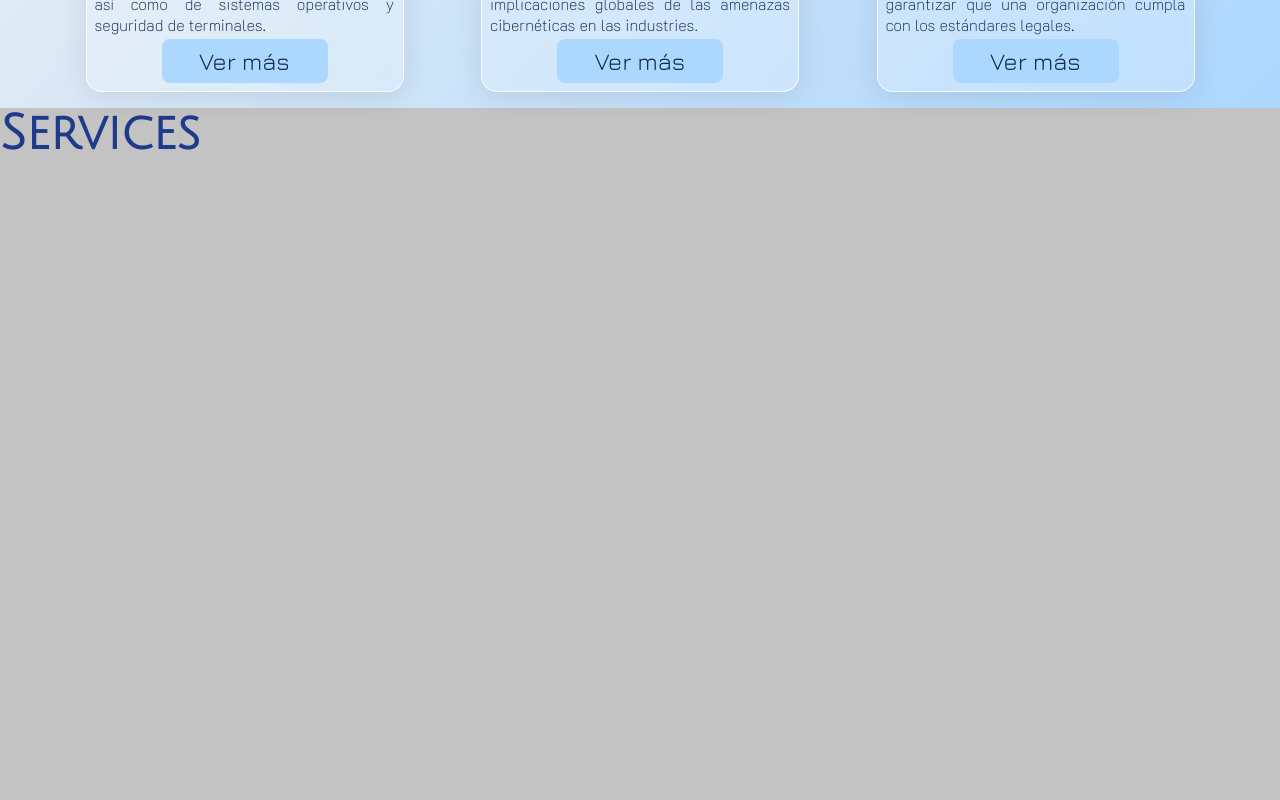
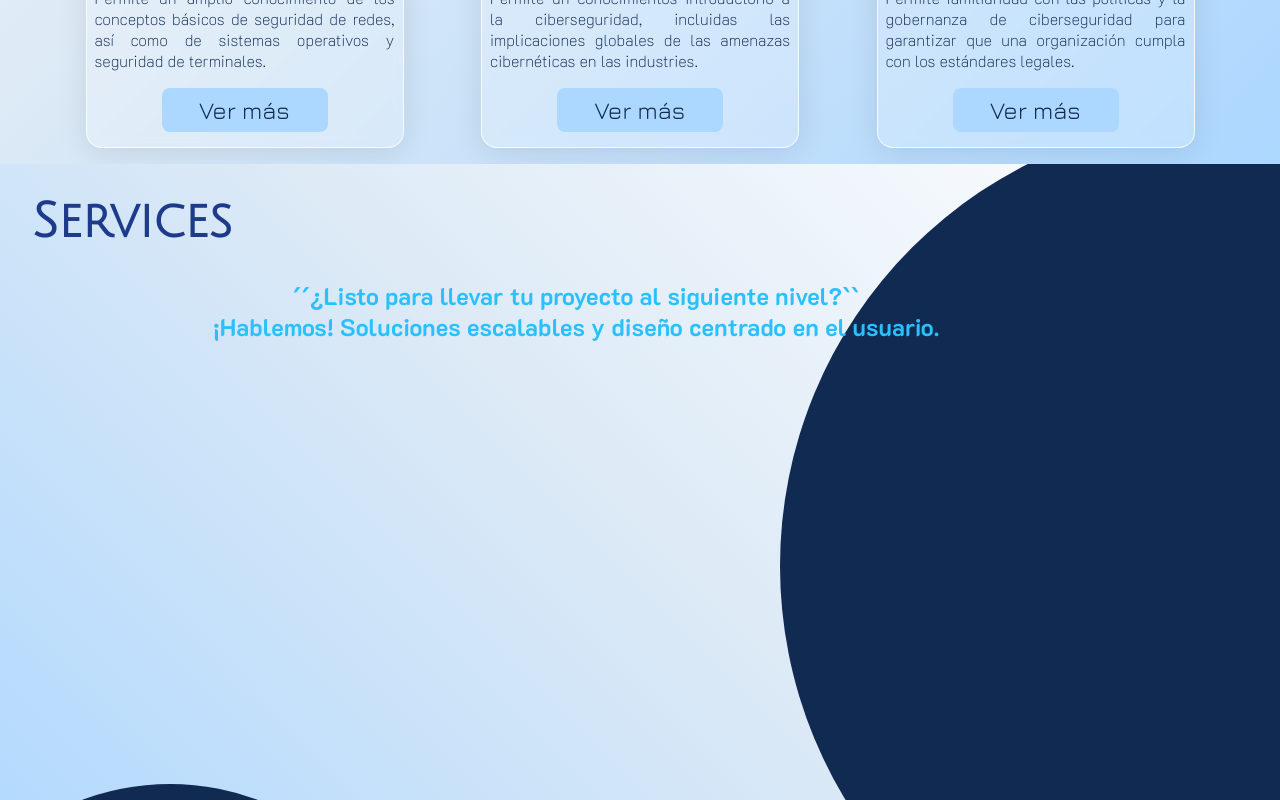
Before and after one commit to RolDev-22/portfolio_, a React (Vite) app: page / in a window 1280 px wide. Shown: the part 2000-2800 px from the top of the page. Built offline with nearby package versions, Linux system fonts and the light colour scheme.

Commit message:
Cambios de responsive en Header, seccion About, Hero y se crea la estructura base de la secci[on Service

```diff
--- a/src/components/layout/header/Header.jsx
+++ b/src/components/layout/header/Header.jsx
@@ -21,27 +21,27 @@ const Header = () => {
       <nav>
         <ul>
           <li className="zoomEffect">
-            <a className="textStyles" href="#" onClick={toggleMenu}>
+            <a href="#" onClick={toggleMenu}>
               Inicio
             </a>
           </li>
           <li className="zoomEffect">
-            <a className="textStyles" href="#" onClick={toggleMenu}>
+            <a href="#" onClick={toggleMenu}>
               Sobre
             </a>
           </li>
           <li className="zoomEffect">
-            <a className="textStyles" href="#" onClick={toggleMenu}>
+            <a href="#" onClick={toggleMenu}>
               Servicios
             </a>
           </li>
           <li className="zoomEffect">
-            <a className="textStyles" href="#" onClick={toggleMenu}>
+            <a href="#" onClick={toggleMenu}>
               Proyectos
             </a>
           </li>
           <li className="zoomEffect">
-            <a className="textStyles" href="#" onClick={toggleMenu}>
+            <a href="#" onClick={toggleMenu}>
               Contacto
             </a>
           </li>
--- a/src/components/layout/header/header.module.css
+++ b/src/components/layout/header/header.module.css
@@ -64,6 +64,9 @@ header nav ul li {
 
 header nav ul li a {
   text-decoration: none;
+  font-family: var(--ff3);
+  color: var(--df);
+  font-size: 1.3rem;
 }
 
 header.Active nav {
--- a/src/components/ui/cardComponent/cardComponent.module.css
+++ b/src/components/ui/cardComponent/cardComponent.module.css
@@ -18,6 +18,10 @@
   text-align: center;
 }
 
+.containerCard > h4 {
+  font-weight: 100;
+}
+
 .containerCard .fig {
   width: 150px;
   height: 150px;
@@ -36,6 +40,7 @@
 @media screen and (min-width: 768px) {
   .containerCard {
     max-width: 220px;
+    min-height: 400px;
     row-gap: 0.5rem;
   }
 
@@ -63,3 +68,14 @@
     background: var(--clr5);
   }
 }
+
+@media screen and (min-width: 1320px) {
+  .containerCard {
+    min-width: 400px;
+    box-sizing: content-box;
+  }
+
+  .containerCard h4 {
+    min-width: 100%;
+  }
+}
--- a/src/features/aboutSection/About.jsx
+++ b/src/features/aboutSection/About.jsx
@@ -10,7 +10,7 @@ export default function About() {
   const { courses } = dataCourse;
 
   return (
-    <section className={`${styles.personalCustumize} sectionStyle`}>
+    <section className={`${styles.custumize} sectionStyle`}>
       <section className={`${styles.top}`}>
         <article>
           <h2 className="titleStyles">Sobre Mi</h2>
--- a/src/features/aboutSection/about.module.css
+++ b/src/features/aboutSection/about.module.css
@@ -1,4 +1,4 @@
-.personalCustumize {
+.custumize {
   row-gap: 2rem;
   background: linear-gradient(-45deg, #acd7ff, #dbe9f6, #fff);
 }
@@ -21,7 +21,18 @@
 }
 
 .top > figure {
+  position: relative;
   grid-area: image;
+}
+
+.top > figure::after {
+  content: "";
+  position: absolute;
+  width: 100%;
+  height: 0.2rem;
+  bottom: 0.3rem;
+  background: var(--clr4);
+  box-shadow: 0px 5px 5px var(--clr4);
 }
 
 .top > p {
--- a/src/features/heroSection/Hero.jsx
+++ b/src/features/heroSection/Hero.jsx
@@ -10,12 +10,10 @@ export default function Hero() {
     <section className={`${style.heroStyle} sectionStyle`}>
       <section className={`${style.topSection}`}>
         <div className="information">
-          <h1 className={`${style.titleStyles} subtitleStyles`}>
+          <h1 className={`${style.subtitleStyles} subtitleStyles`}>
             Rolando Murillo
           </h1>
-          <h2 className={`${style.subtitleStyles} titleStyles`}>
-            Web Developer
-          </h2>
+          <h2 className={`${style.titleStyles} titleStyles`}>Web Developer</h2>
           <p className={`${style.textStyles} textStyles`}>
             Construyendo soluciones, con código limpio
           </p>
--- a/src/features/heroSection/hero.module.css
+++ b/src/features/heroSection/hero.module.css
@@ -18,12 +18,12 @@ a {
 .titleStyles {
   color: var(--clr5);
   font-weight: 900;
-  font-family: var(--ff1);
+  font-family: var(--ff4);
 }
 
 .subtitleStyles {
   color: var(--clr6);
-  font-family: var(--ff4);
+  font-family: var(--ff1);
   font-weight: bolder;
 }
 
@@ -69,11 +69,6 @@ a {
 @media screen and (min-width: 768px) {
   .titleStyles {
     min-width: 300px;
-    font-size: 2rem;
-  }
-
-  .subtitleStyles {
-    font-size: 2.5rem;
   }
 
   .textStyles {
@@ -176,12 +171,4 @@ a {
     justify-content: center;
     align-items: center;
   }
-
-  .titleStyles {
-    font-size: 2.5rem;
-  }
-
-  .subtitleStyles {
-    font-size: 3rem;
-  }
 }
--- a/src/features/serviceSection/Service.jsx
+++ b/src/features/serviceSection/Service.jsx
@@ -1,7 +1,15 @@
+import styles from "./service.module.css";
+
 export default function Service() {
   return (
-    <section className="sectionStyle">
-      <h2 className="titleStyles">Services</h2>
+    <section className={`${styles.constumize} sectionStyle`}>
+      <section className={styles.containerTitle}>
+        <h2 className="titleStyles">Services</h2>
+        <h3 className="textStyles">
+          ´´¿Listo para llevar tu proyecto al siguiente nivel?`` <br />
+          ¡Hablemos! Soluciones escalables y diseño centrado en el usuario.
+        </h3>
+      </section>
     </section>
   );
 }
--- /dev/null
+++ b/src/features/serviceSection/service.module.css
@@ -0,0 +1,78 @@
+.constumize {
+  overflow: hidden;
+  position: relative;
+  background: linear-gradient(45deg, #acd7ff, #dbe9f6, #fff);
+  z-index: 0;
+}
+
+.constumize::after {
+  content: "";
+  position: absolute;
+  width: 300px;
+  height: 300px;
+  left: -3rem;
+  bottom: -7rem;
+  border-radius: 50%;
+  background: var(--clr4);
+  z-index: -1;
+}
+
+.constumize::before {
+  content: "";
+  position: absolute;
+  width: 400px;
+  height: 400px;
+  right: -10rem;
+  top: -1rem;
+  border-radius: 50%;
+  background: var(--clr4);
+  z-index: -1;
+}
+
+.constumize .containerTitle > h2 {
+  margin: 2rem;
+}
+
+.constumize .containerTitle > h3 {
+  width: 90%;
+  text-align: center;
+  color: var(--clr5);
+}
+
+@media screen and (min-width: 768px) {
+  .constumize::after {
+    width: 500px;
+    height: 500px;
+  }
+  .constumize::before {
+    right: -15rem;
+    top: -3rem;
+    width: 700px;
+    height: 700px;
+  }
+}
+@media screen and (min-width: 320px) and (orientation: landscape) {
+  .constumize::after {
+    left: -5rem;
+    bottom: -20rem;
+  }
+  .constumize::before {
+    right: -20rem;
+    top: -3rem;
+  }
+}
+
+@media screen and (min-width: 1024px) {
+  .constumize::after {
+    .constumize::after {
+      width: 700px;
+      height: 700px;
+    }
+  }
+  .constumize::before {
+    right: -25rem;
+    top: -3rem;
+    width: 900px;
+    height: 900px;
+  }
+}
--- a/src/styles/Main.css
+++ b/src/styles/Main.css
@@ -176,4 +176,17 @@ body > #root {
     min-width: 600px;
     min-height: 600px;
   }
+
+  .titleStyles {
+    font-size: 4rem;
+  }
+
+  .subtitleStyles {
+    font-size: 3rem;
+  }
+
+  .textStyles {
+    min-width: 550px;
+    font-size: 2rem;
+  }
 }
```
